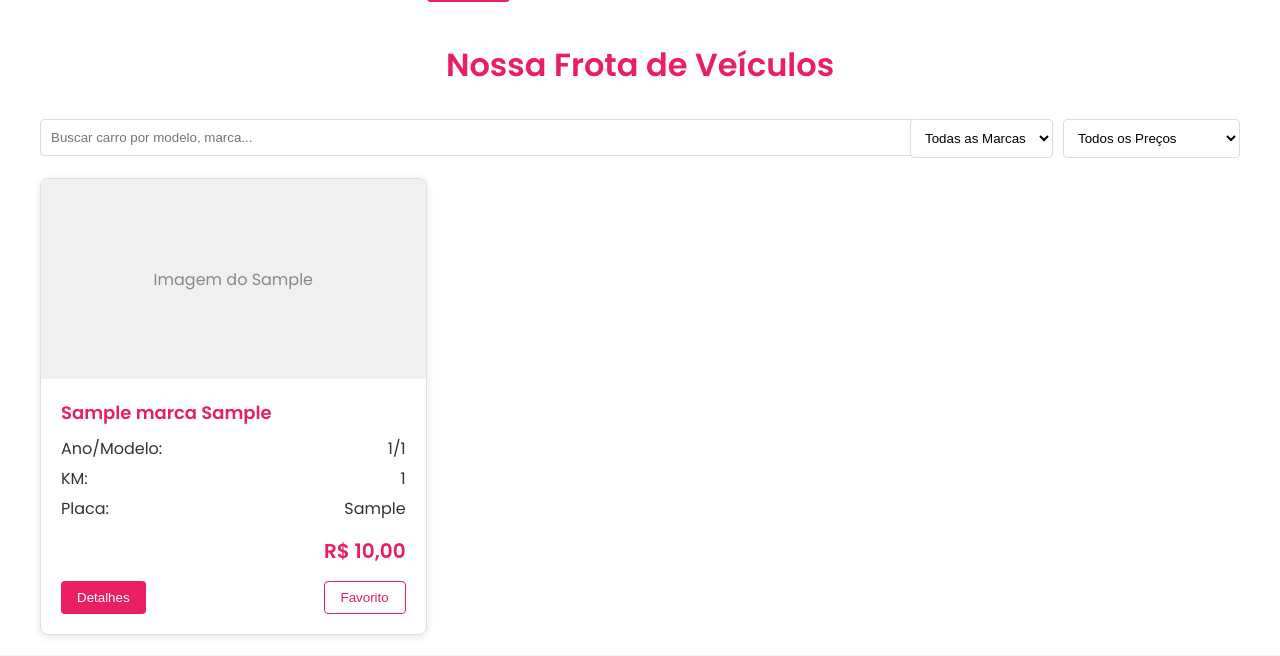
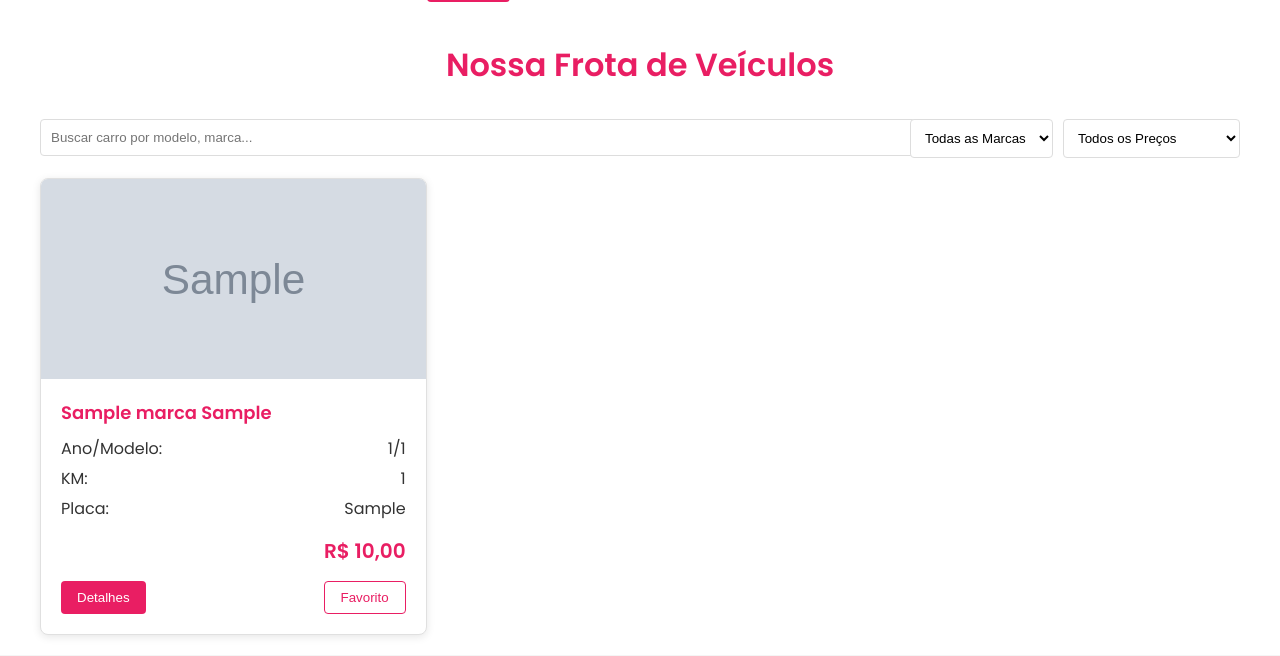
Before and after one commit to GGneto10/carros_2, a Django app: page /lista/ in a window 1280 px wide. Shown: the part 50-706 px from the top of the page. Run offline with Django 5.2, Linux system fonts and the light colour scheme; tables that the repository leaves empty hold one stand-in row (values such as "Sample post"); grey boxes marked "Sample" are stand-in pictures.

Commit message:
Add p image to media list

```diff
--- a/app/app/settings.py
+++ b/app/app/settings.py
@@ -11,6 +11,7 @@ https://docs.djangoproject.com/en/5.2/ref/settings/
 """
 
 from pathlib import Path
+import os
 
 # Build paths inside the project like this: BASE_DIR / 'subdir'.
 BASE_DIR = Path(__file__).resolve().parent.parent
@@ -121,3 +122,6 @@ STATIC_URL = 'static/'
 # https://docs.djangoproject.com/en/5.2/ref/settings/#default-auto-field
 
 DEFAULT_AUTO_FIELD = 'django.db.models.BigAutoField'
+
+MEDIA_ROOT = os.path.join(BASE_DIR, 'media')
+MEDIA_URL = '/media/' #Por hora, deixa aqui dentro mesmo
--- a/app/app/templates/lista_carros.html
+++ b/app/app/templates/lista_carros.html
@@ -160,12 +160,14 @@
     .car-image {
       width: 100%;
       height: 200px;
+      overflow: hidden;
+      background-color: #f0f0f0;
+    }
+
+    .car-image img {
+      width: 100%;
+      height: 100%;
       object-fit: cover;
-      background-color: #f0f0f0;
-      display: flex;
-      align-items: center;
-      justify-content: center;
-      color: #888;
     }
 
     .car-info {
@@ -271,6 +273,14 @@
       color: #888;
     }
 
+    .no-image {
+      display: flex;
+      align-items: center;
+      justify-content: center;
+      height: 100%;
+      color: #888;
+    }
+
     @media (max-width: 768px) {
       .filters {
         flex-direction: column;
@@ -323,7 +333,13 @@
         {% if carros %}
           {% for carro in carros %}
           <div class="car-card">
-            <div class="car-image">Imagem do {{ carro.modelo }}</div>
+            <div class="car-image">
+              {% if carro.foto %}
+                <img src="{{ carro.foto.url }}" alt="{{ carro.marca }} {{ carro.modelo }}">
+              {% else %}
+                <div class="no-image">Imagem não disponível</div>
+              {% endif %}
+            </div>
             <div class="car-info">
               <h3 class="car-title">{{ carro.marca }} {{ carro.modelo }}</h3>
               <div class="car-details">
--- a/app/app/urls.py
+++ b/app/app/urls.py
@@ -17,8 +17,13 @@ Including another URLconf
 from django.contrib import admin
 from django.urls import path
 from carros.views import CarrosListView
+from django.views.generic import RedirectView
+from django.conf import settings
+from django.conf.urls.static import static
 
+# URL patterns for the app project
 urlpatterns = [
     path('admin/', admin.site.urls),
     path('lista/', CarrosListView.as_view(), name='lista_carros'),
-]
+    path('', RedirectView.as_view(url='lista/')),
+] + static(settings.MEDIA_URL, document_root=settings.MEDIA_ROOT)
--- a/carros/models.py
+++ b/carros/models.py
@@ -18,9 +18,8 @@ class Carro(models.Model):
     placa = models.CharField(max_length=10, blank=True, null=True)
     valor = models.FloatField(blank=True, null=True)
     km = models.IntegerField(blank=True, null=True)
-    #foto = models.ImageField(upload_to='cars/', blank=True, null=True)
-    #bio = models.TextField(blank=True, null=True)
-    #esse (blank=True, null=True )dão a permissão para deixar em branco.]
+    foto = models.ImageField(upload_to='lista/', blank=True, null=True)
+
 
     def __str__(self):
         return self.modelo
```
Also changed, not shown: carros/forms.py (added, +16 -0 lines), carros/migrations/0002_carro_foto.py (added), media/lista/dolphin.webp (added), media/lista/song_pro.webp (added).
